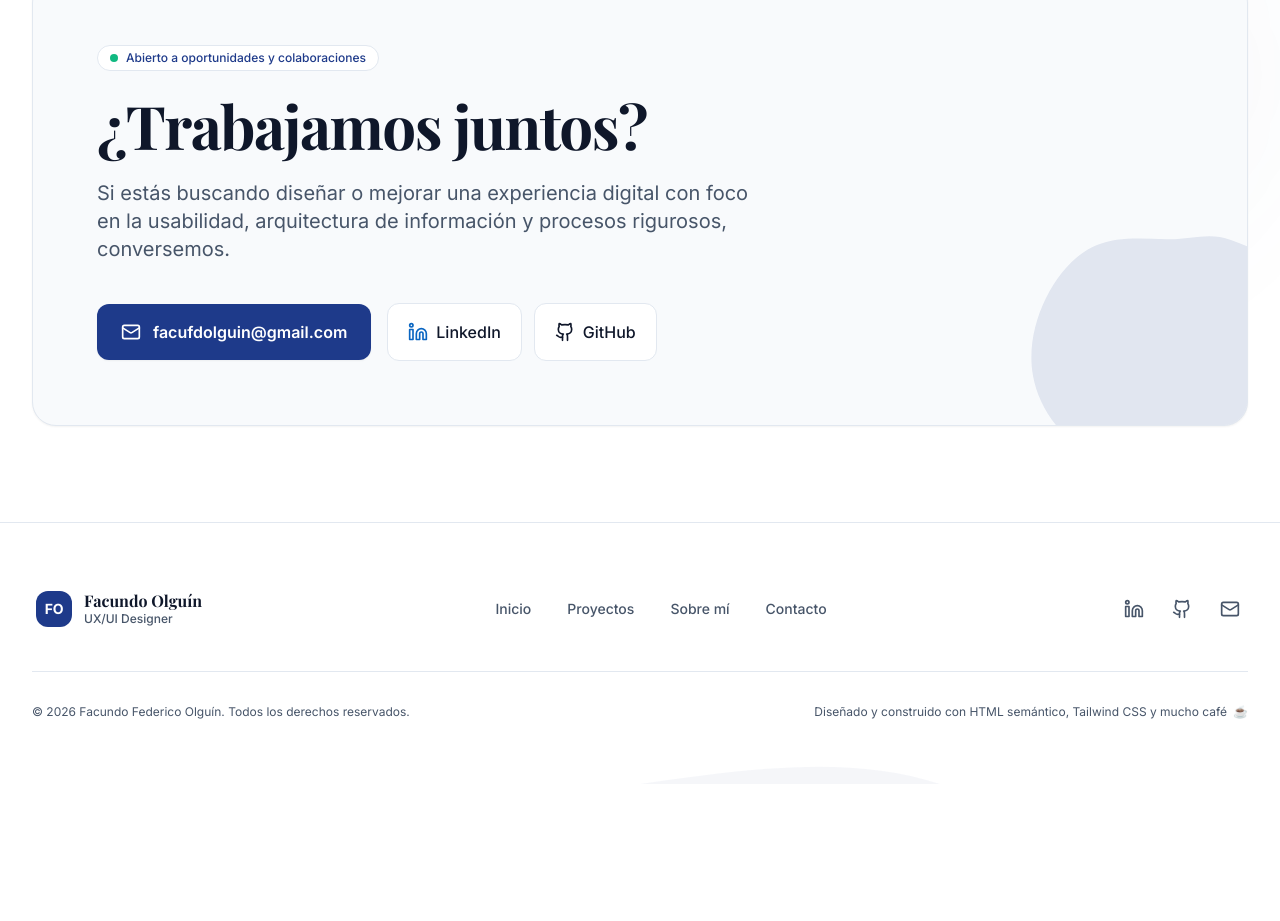
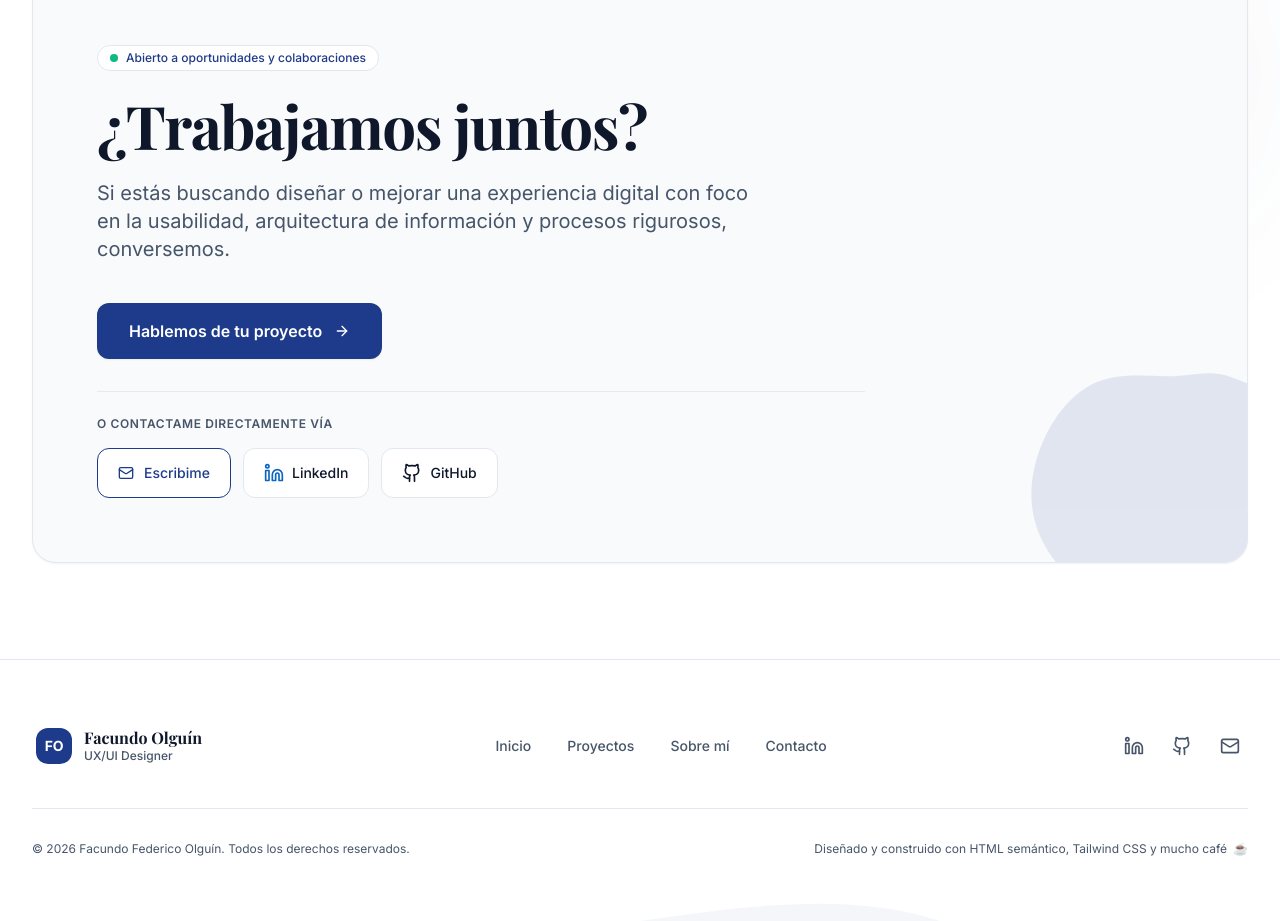
Before and after one commit to facuolgg/UX-UI, a website: page portfolio-personal/index.html in a window 1280 px wide. Shown: the part 5081-6002 px from the top of the page. Before the commit the page ends 5865 px from the top, so only its background shows below. Drawn offline with nearby package versions, Linux system fonts and the light colour scheme; a web font is replaced by a local one.

Commit message:
feat: botón de email en contacto

```diff
--- a/portfolio-personal/index.html
+++ b/portfolio-personal/index.html
@@ -963,32 +963,49 @@
               Si estás buscando diseñar o mejorar una experiencia digital con foco en la usabilidad, arquitectura de información y procesos rigurosos, conversemos.
             </p>
 
-            <!-- Acciones de Contacto: Email Directo + Redes Sociales -->
-            <div class="flex flex-col sm:flex-row items-stretch sm:items-center gap-4">
-
-              <!-- CTA Email Directo (mailto) -->
+            <!-- CTA Principal Destacado -->
+            <div class="mb-8">
               <a
                 href="mailto:facufdolguin@gmail.com"
-                class="inline-flex items-center justify-center gap-3 px-6 py-4 text-base font-semibold text-white bg-primary hover:bg-primary-dark rounded-xl transition-all duration-200 shadow-sm hover:shadow-md focus:outline-none focus-visible:ring-2 focus-visible:ring-primary focus-visible:ring-offset-2 group"
+                class="inline-flex items-center justify-center gap-3 px-8 py-4 text-base font-semibold text-white bg-primary hover:bg-primary-dark rounded-xl transition-all duration-200 shadow-sm hover:shadow-md focus:outline-none focus-visible:ring-2 focus-visible:ring-primary focus-visible:ring-offset-2 group"
                 aria-label="Enviar correo electrónico a facufdolguin@gmail.com"
               >
-                <!-- Icono Lucide: Mail -->
-                <svg class="w-5 h-5 stroke-current transition-transform group-hover:scale-110" xmlns="http://www.w3.org/2000/svg" width="24" height="24" viewBox="0 0 24 24" fill="none" stroke="currentColor" stroke-width="2" stroke-linecap="round" stroke-linejoin="round">
-                  <rect width="20" height="16" x="2" y="4" rx="2"></rect>
-                  <path d="m22 7-8.97 5.7a1.94 1.94 0 0 1-2.06 0L2 7"></path>
+                <span>Hablemos de tu proyecto</span>
+                <svg class="w-4 h-4 stroke-current transition-transform group-hover:translate-x-1" xmlns="http://www.w3.org/2000/svg" width="24" height="24" viewBox="0 0 24 24" fill="none" stroke="currentColor" stroke-width="2" stroke-linecap="round" stroke-linejoin="round">
+                  <path d="M5 12h14"></path>
+                  <path d="m12 5 7 7-7 7"></path>
                 </svg>
-                <span>facufdolguin@gmail.com</span>
               </a>
+            </div>
 
-              <!-- Botones Sociales -->
-              <div class="flex items-center gap-3">
+            <!-- Canales Directos (Debajo del CTA) -->
+            <div class="pt-6 border-t border-stroke/80">
+              <p class="text-xs font-semibold uppercase tracking-wider text-content-secondary mb-4">
+                O contactame directamente vía
+              </p>
 
-                <!-- LinkedIn -->
+              <div class="flex flex-wrap items-center gap-3">
+
+                <!-- Botón Email Outline Azul Marino -->
+                <a
+                  href="mailto:facufdolguin@gmail.com"
+                  class="inline-flex items-center justify-center gap-2.5 px-5 py-3.5 text-sm font-medium text-primary bg-white hover:bg-[#E6EDF5] border border-primary rounded-xl transition-all duration-200 shadow-2xs hover:shadow-xs focus:outline-none focus-visible:ring-2 focus-visible:ring-primary"
+                  aria-label="Enviar email a facufdolguin@gmail.com"
+                >
+                  <!-- Icono Lucide: Mail -->
+                  <svg class="w-4 h-4 stroke-current" xmlns="http://www.w3.org/2000/svg" width="24" height="24" viewBox="0 0 24 24" fill="none" stroke="currentColor" stroke-width="2" stroke-linecap="round" stroke-linejoin="round">
+                    <rect width="20" height="16" x="2" y="4" rx="2"></rect>
+                    <path d="m22 7-8.97 5.7a1.94 1.94 0 0 1-2.06 0L2 7"></path>
+                  </svg>
+                  <span>Escribime</span>
+                </a>
+
+                <!-- LinkedIn (existente) -->
                 <a
                   href="https://www.linkedin.com/in/facundo-olgu%C3%ADn-9a979b435/"
                   target="_blank"
                   rel="noopener noreferrer"
-                  class="inline-flex items-center justify-center gap-2 px-5 py-4 text-base font-medium text-content bg-white hover:bg-surface-card border border-stroke hover:border-primary/40 rounded-xl transition-all duration-200 shadow-2xs hover:shadow-xs focus:outline-none focus-visible:ring-2 focus-visible:ring-primary flex-1 sm:flex-initial"
+                  class="inline-flex items-center justify-center gap-2 px-5 py-3.5 text-sm font-medium text-content bg-white hover:bg-surface-card border border-stroke hover:border-primary/40 rounded-xl transition-all duration-200 shadow-2xs hover:shadow-xs focus:outline-none focus-visible:ring-2 focus-visible:ring-primary flex-1 sm:flex-initial"
                   aria-label="Perfil de LinkedIn de Facundo Olguín (se abre en una nueva pestaña)"
                 >
                   <!-- Icono Lucide: Linkedin -->
@@ -1000,12 +1017,12 @@
                   <span>LinkedIn</span>
                 </a>
 
-                <!-- GitHub -->
+                <!-- GitHub (existente) -->
                 <a
                   href="https://github.com/facuolgg/UX-UI"
                   target="_blank"
                   rel="noopener noreferrer"
-                  class="inline-flex items-center justify-center gap-2 px-5 py-4 text-base font-medium text-content bg-white hover:bg-surface-card border border-stroke hover:border-primary/40 rounded-xl transition-all duration-200 shadow-2xs hover:shadow-xs focus:outline-none focus-visible:ring-2 focus-visible:ring-primary flex-1 sm:flex-initial"
+                  class="inline-flex items-center justify-center gap-2 px-5 py-3.5 text-sm font-medium text-content bg-white hover:bg-surface-card border border-stroke hover:border-primary/40 rounded-xl transition-all duration-200 shadow-2xs hover:shadow-xs focus:outline-none focus-visible:ring-2 focus-visible:ring-primary flex-1 sm:flex-initial"
                   aria-label="Perfil y repositorio GitHub de Facundo Olguín (se abre en una nueva pestaña)"
                 >
                   <!-- Icono Lucide: Github -->
@@ -1017,7 +1034,6 @@
                 </a>
 
               </div>
-
             </div>
 
           </div>
```
Also changed, not shown: portfolio-personal/assets/css/styles.css.
